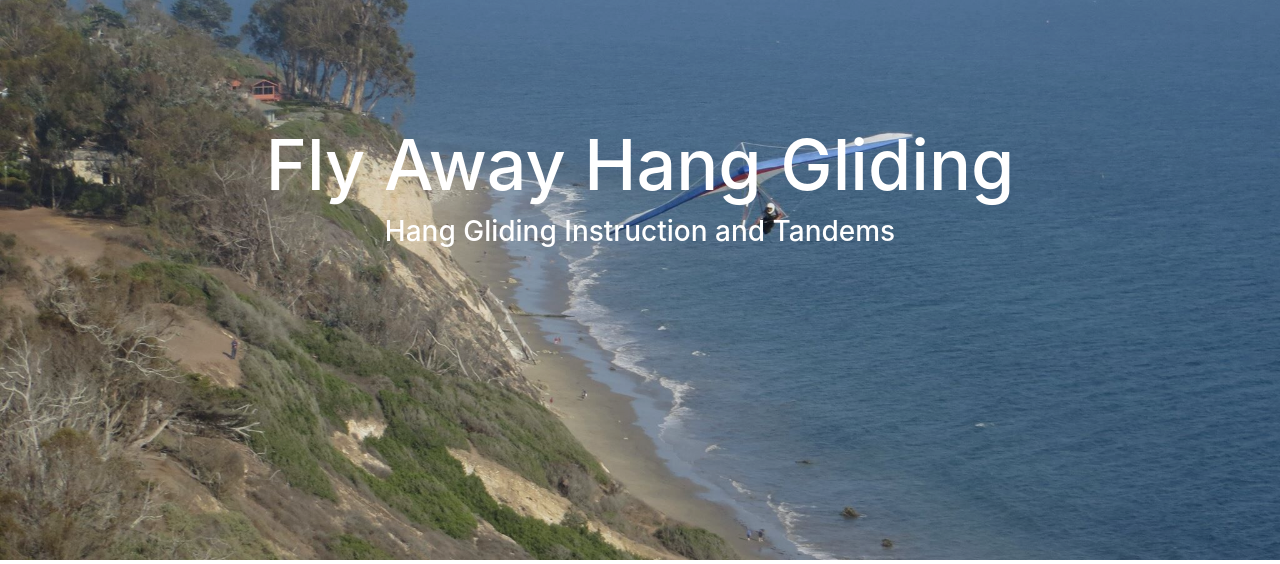
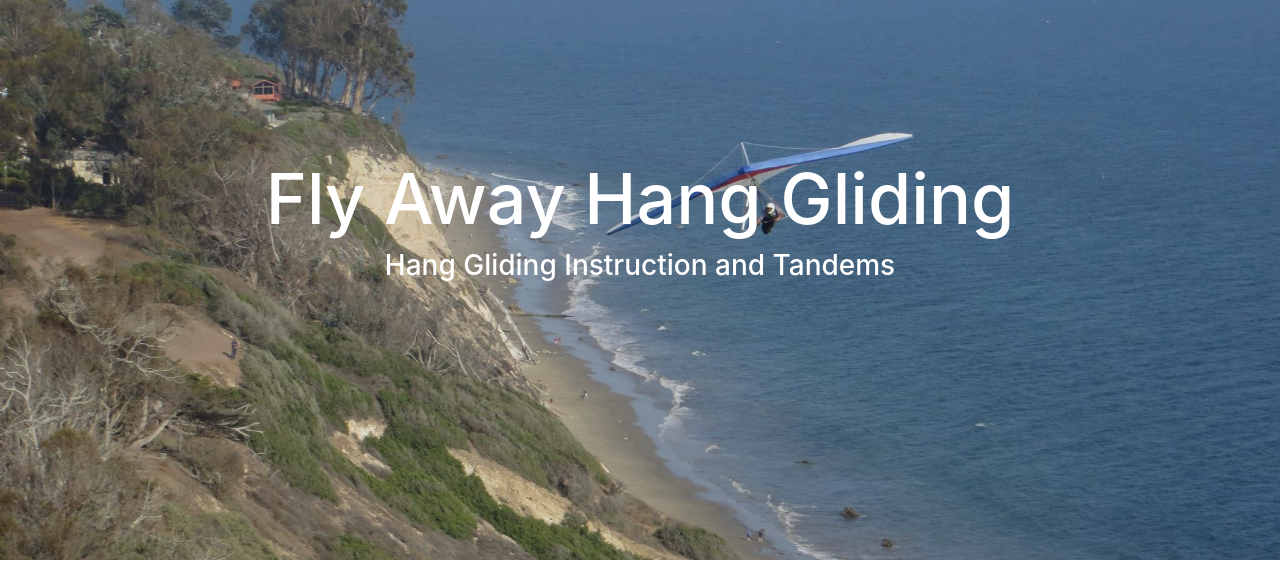
Before and after one commit to sylspren/flyawayhanggliding, a PHP site: page /web/ in a window 1280 px wide. Shown: the part 60-624 px from the top of the page. Run offline with PHP 8.4, Linux system fonts and the light colour scheme; some libraries are stand-ins or nearby versions.

Commit message:
little lower big title

```diff
--- a/public/css/fahg.css
+++ b/public/css/fahg.css
@@ -79,7 +79,7 @@ a:hover {
   position: absolute;
   width: 100%;
   text-align: center;
-  top: 22%;
+  top: 28%;
 }
 .hero-image .title,
 .hero-image .subtitle {
--- a/web/fahg.styl
+++ b/web/fahg.styl
@@ -67,7 +67,7 @@ a
     position absolute
     width 100%
     text-align center
-    top 22%
+    top 28%
   .title,
   .subtitle
     color white
```
